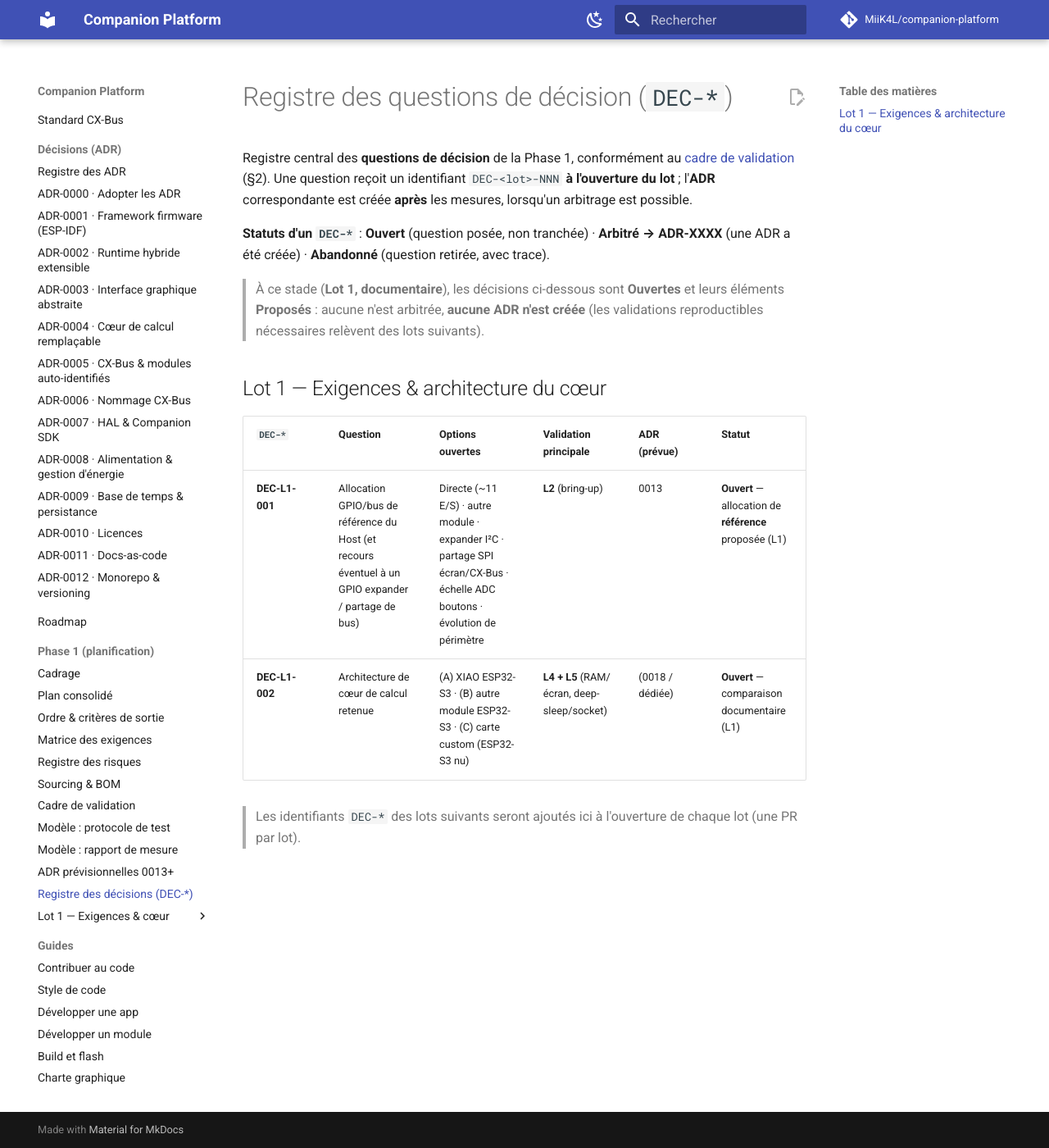
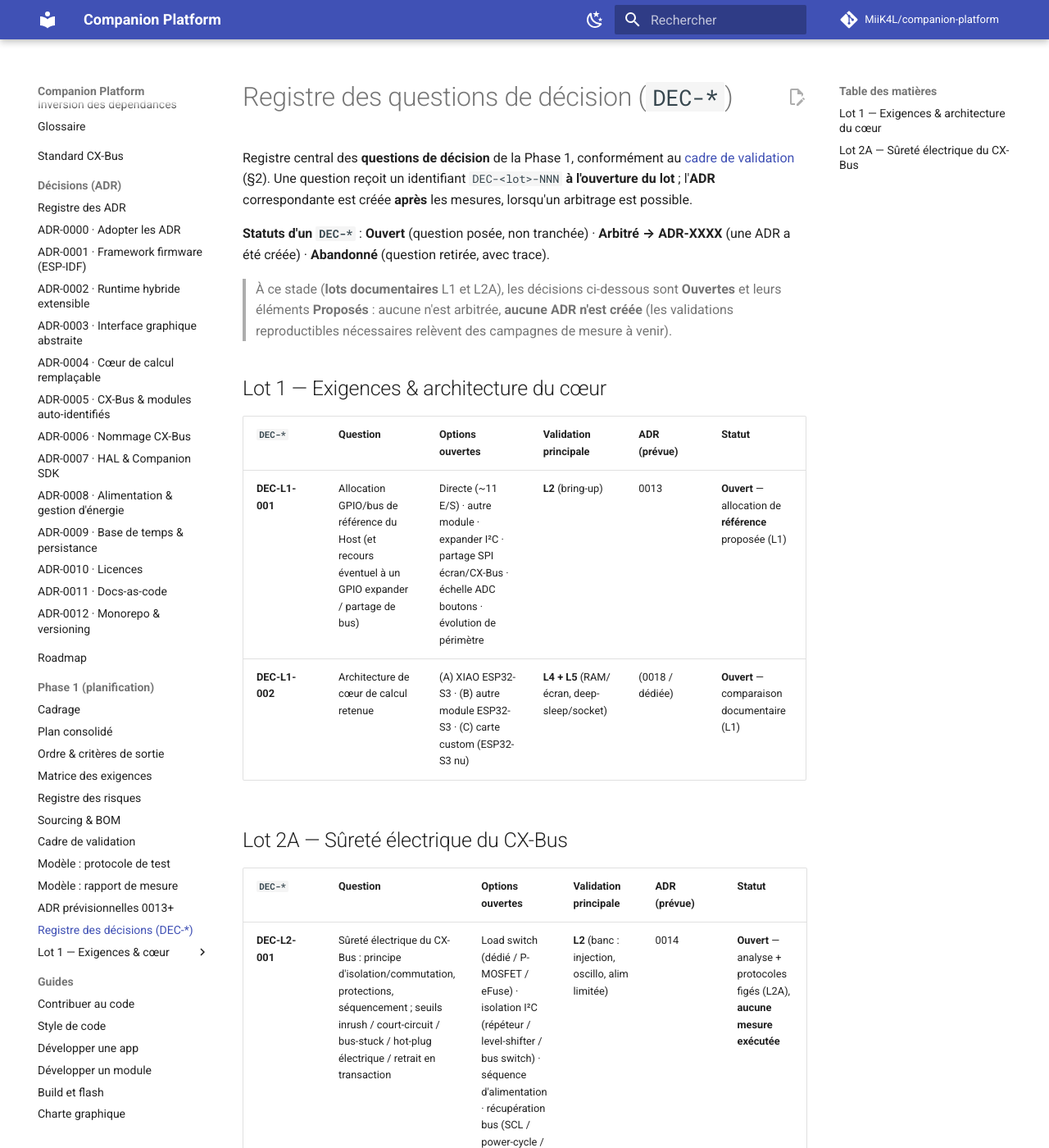
Before and after one commit to MiiK4L/companion-platform, an MkDocs documentation site: the page built from docs/phase-1/decisions-register.md, in a window 1280 px wide and 1400 px high. Shown: the whole window at 82% size. Built offline with MkDocs 1.6.1 and Material for MkDocs 9.7.7, drawn with Linux system fonts in a browser that asks for light colours; comment, search, counter and statistics services are not loaded; some of the changed text lies outside the part shown.

Commit message:
docs(phase-1): ouvre la décision DEC-L2-001 (sûreté électrique)
Ouvre DEC-L2-001 (isolation/commutation, protections, séquencement ;
seuils inrush/court-circuit/bus-stuck/hot-plug/retrait), validation
principale L2, ADR-0014 prévue. Statut Ouvert, aucune ADR créée.

Note le renvoi du connecteur et de VBAT vers DEC-L2-002 (Lot 2B).

```diff
--- a/docs/phase-1/decisions-register.md
+++ b/docs/phase-1/decisions-register.md
@@ -14,9 +14,10 @@
 **Statuts d'un `DEC-*`** : **Ouvert** (question posée, non tranchée) · **Arbitré →
 ADR-XXXX** (une ADR a été créée) · **Abandonné** (question retirée, avec trace).
 
-> À ce stade (**Lot 1, documentaire**), les décisions ci-dessous sont **Ouvertes**
-> et leurs éléments **Proposés** : aucune n'est arbitrée, **aucune ADR n'est
-> créée** (les validations reproductibles nécessaires relèvent des lots suivants).
+> À ce stade (**lots documentaires** L1 et L2A), les décisions ci-dessous sont
+> **Ouvertes** et leurs éléments **Proposés** : aucune n'est arbitrée, **aucune
+> ADR n'est créée** (les validations reproductibles nécessaires relèvent des
+> campagnes de mesure à venir).
 
 ## Lot 1 — Exigences & architecture du cœur
 
@@ -25,5 +26,16 @@
 | **DEC-L1-001** | Allocation GPIO/bus de référence du Host (et recours éventuel à un GPIO expander / partage de bus) | Directe (~11 E/S) · autre module · expander I²C · partage SPI écran/CX-Bus · échelle ADC boutons · évolution de périmètre | **L2** (bring-up) | 0013 | **Ouvert** — allocation de **référence** proposée (L1) |
 | **DEC-L1-002** | Architecture de cœur de calcul retenue | (A) XIAO ESP32-S3 · (B) autre module ESP32-S3 · (C) carte custom (ESP32-S3 nu) | **L4 + L5** (RAM/écran, deep-sleep/socket) | (0018 / dédiée) | **Ouvert** — comparaison documentaire (L1) |
 
+## Lot 2A — Sûreté électrique du CX-Bus
+
+| `DEC-*` | Question | Options ouvertes | Validation principale | ADR (prévue) | Statut |
+|---------|----------|------------------|-----------------------|--------------|--------|
+| **DEC-L2-001** | Sûreté électrique du CX-Bus : principe d'isolation/commutation, protections, séquencement ; seuils inrush / court-circuit / bus-stuck / hot-plug électrique / retrait en transaction | Load switch (dédié / P-MOSFET / eFuse) · isolation I²C (répéteur / level-shifter / bus switch) · séquence d'alimentation · récupération bus (SCL / power-cycle / switch) | **L2** (banc : injection, oscillo, alim limitée) | 0014 | **Ouvert** — analyse + protocoles figés (L2A), **aucune mesure exécutée** |
+
+> **Lot 2B (PR ultérieure)** ouvrira **`DEC-L2-002`** (→ ADR-0015) : **connecteur**
+> (famille, brochage, **rails exposés dont `VBAT`**, endurance, résistance de
+> contact). L'[analyse back-powering](lot-2/back-powering.md) du Lot 2A en est une
+> **entrée**. Non ouvert ici.
+
 > Les identifiants `DEC-*` des lots suivants seront ajoutés ici à l'ouverture de
 > chaque lot (une PR par lot).
```
